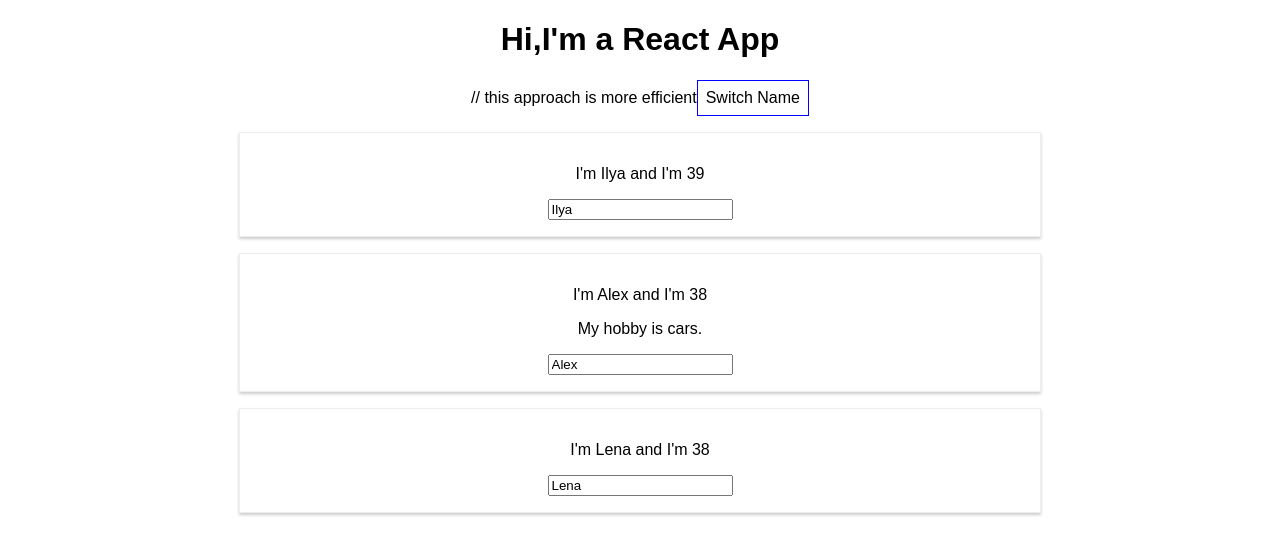
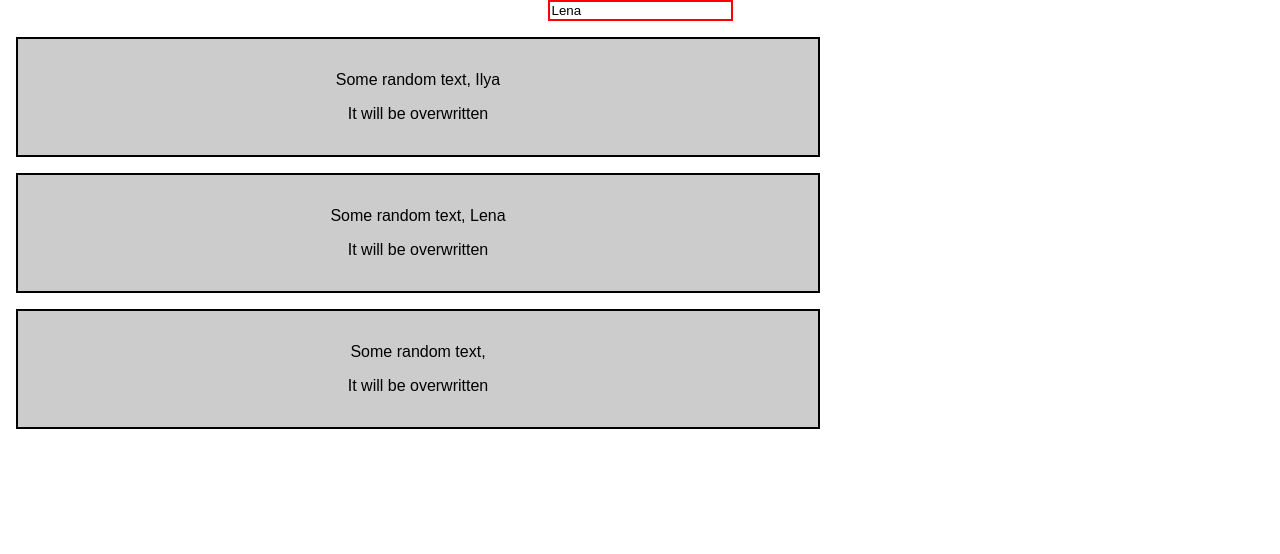
Before and after one commit to Preil/react-complete-guide, a React (Create React App) app: page / in a window 1280 px wide. Shown: the top 554 px of the page. Built offline with nearby package versions, Linux system fonts and the light colour scheme.

Commit message:
Example two way passing data and using styles.

```diff
--- a/src/App.js
+++ b/src/App.js
@@ -1,70 +1,28 @@
 import React, {Component} from 'react';
 import './App.css';
-import Person from './Person/Person';
+
+import UserInput from './UserInput/UserInput'
+import UserOutput from './UserOutput/UserOutput'
 
 class App extends Component {
-    state = {
-        persons: [
-            {name: 'Ilya', age: 39},
-            {name: 'Alex', age: 38},
-            {name: 'Lena', age: 38}
-        ]
-    }
-
-    switchNameHandler = (newName) => {
-        // console.log('Was clicked')
-        this.setState({
-            persons: [
-                {name: newName, age: 39},
-                {name: 'Alex', age: 38},
-                {name: 'Lena', age: 33}
-
-            ]
-        })
+    state ={
+        username: "Lena"
     };
 
-    nameChangedHandler = (event) => {
-        this.setState({
-            persons: [
-                {name: 'Ilya', age: 39},
-                {name: event.target.value, age: 38},
-                {name: 'Lena', age: 33}
-
-            ]
-        })
+    userNameChanged = (event) =>{
+        this.setState({username: event.target.value})
     };
-
     render() {
-        const style = {
-            backgroundColor: 'white',
-            font: 'inherit',
-            border: '1px solid blue',
-            padding: '8px',
-            cursor: 'pointer'
-        };
         return (
             <div className="App">
-                <h1>Hi,I'm a React App</h1>
-                // this approach is more efficient
-                <button
-                    style={style}
-                    onClick={this.switchNameHandler.bind(this, 'Denis')}>Switch Name</button>
-                <Person
-                    name={this.state.persons[0].name}
-                    age={this.state.persons[0].age}/>
-                <Person
-                    name={this.state.persons[1].name}
-                    age={this.state.persons[1].age}
-                    //this approach is less efficient
-                    click={() => this.switchNameHandler('Ilya')}
-                    changed={this.nameChangedHandler}>My hobby is cars.
-
-                </Person>
-                <Person
-                    name={this.state.persons[2].name}
-                    age={this.state.persons[2].age}/>
+                <UserInput
+                    changed={this.userNameChanged}
+                    currentName={this.state.username} />
+                <UserOutput userName='Ilya'/>
+                <UserOutput userName={this.state.username}/>
+                <UserOutput/>
             </div>
-        );
+        )
     }
 }
 
--- /dev/null
+++ b/src/UserInput/UserInput.js
@@ -0,0 +1,14 @@
+import React from 'react'
+
+const userInput = (props)=>{
+    const style = {
+        border: '2px solid red'
+    };
+    return <input
+        type="text"
+        style={style}
+        onChange={props.changed}
+        value={props.currentName}/>
+};
+
+export default userInput;
--- /dev/null
+++ b/src/UserOutput/UserOutput.css
@@ -0,0 +1,8 @@
+.UserOutput {
+    width: 60%;
+    padding: 16px;
+    margin: 16px;
+    border: 2px solid black;
+    background-color: #cccccc;
+    text-align: center;
+}
--- /dev/null
+++ b/src/UserOutput/UserOutput.js
@@ -0,0 +1,13 @@
+import React from 'react'
+import './UserOutput.css'
+
+const userOutput = (props)=>{
+    return (
+        <div className="UserOutput">
+            <p>Some random text, {props.userName} </p>
+            <p>It will be overwritten</p>
+        </div>
+    )
+};
+
+export default userOutput;
```
